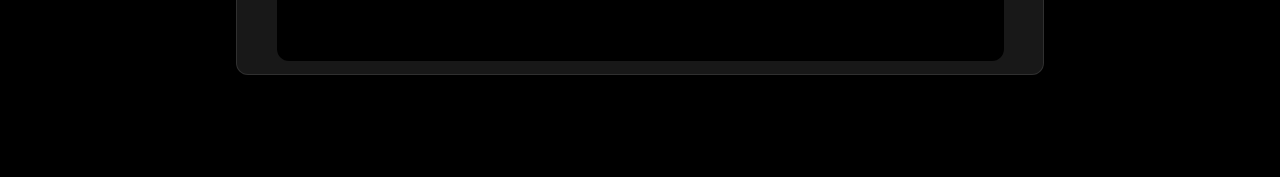
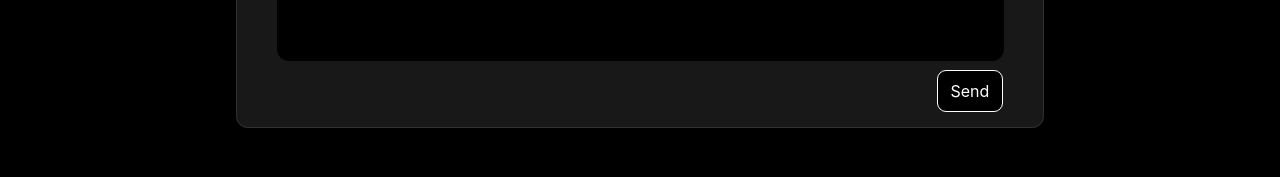
Before and after one commit to Matsuel/portfolio-v3, a React (Create React App) app: page / in a window 1280 px wide. Shown: the part 6137-6314 px from the top of the page. Built offline with nearby package versions, Linux system fonts and the light colour scheme.

Commit message:
contact form

```diff
--- a/src/Components/Contact/Contact.css
+++ b/src/Components/Contact/Contact.css
@@ -124,3 +124,32 @@
     text-shadow: 0px 4px 4px rgba(0, 0, 0, 0.25);
     resize: none;
 }
+
+.button-line{
+    width: 100%;
+    height: 5vh;
+    display: flex;
+    flex-direction: row;
+    align-items: center;
+    justify-content: end;
+    gap: 1vw;
+}
+
+.contact-button{
+    all: unset;
+    color: #fff;
+    margin-right: 5%;
+    background-color: #000;
+    width: 5vw;
+    height: 5vh;
+    margin-bottom: 4vh;
+    border-radius: 9px;
+    border: 1px solid #fff;
+    text-align: center;
+}
+
+.contact-button:hover{
+    cursor: pointer;
+    background-color: rgb(255,255,255);
+    color: #000;
+}
--- a/src/Components/Contact/Contact.tsx
+++ b/src/Components/Contact/Contact.tsx
@@ -22,6 +22,9 @@ const Contact = () => {
                 <div className="message-line">
                     <textarea placeholder="Write your message here" className="contact-input-message" />
                 </div>
+                <div className="button-line">
+                    <button className="contact-button">Send</button>
+                </div>
             </div>
         </section>
     )
```
